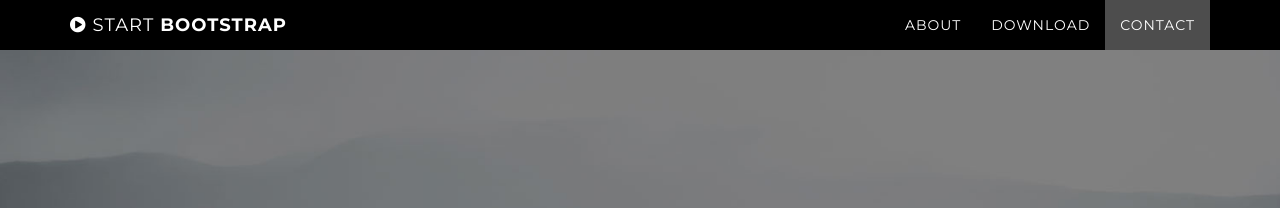
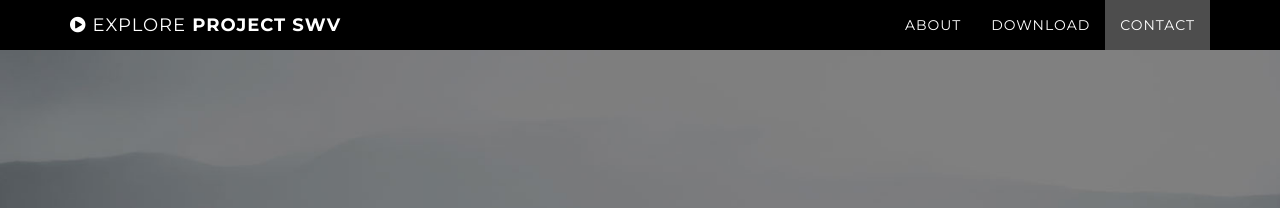
Before and after one commit to mgks/Android-SmartWebView, a Jekyll site: the page built from docs/index.html, in a window 1280 px wide. Shown: the top 208 px of the page. Built offline with Jekyll 4.4.1, drawn with Linux system fonts in a browser that asks for light colours.

Commit message:
updated nav

```diff
--- a/docs/_includes/nav.html
+++ b/docs/_includes/nav.html
@@ -6,7 +6,7 @@
                     <i class="fa fa-bars"></i>
                 </button>
                 <a class="navbar-brand page-scroll" href="#page-top">
-                    <i class="fa fa-play-circle"></i>  <span class="light">Start</span> Bootstrap
+                    <i class="fa fa-play-circle"></i>  <span class="light">Explore</span> Project SWV
                 </a>
             </div>
 
```
